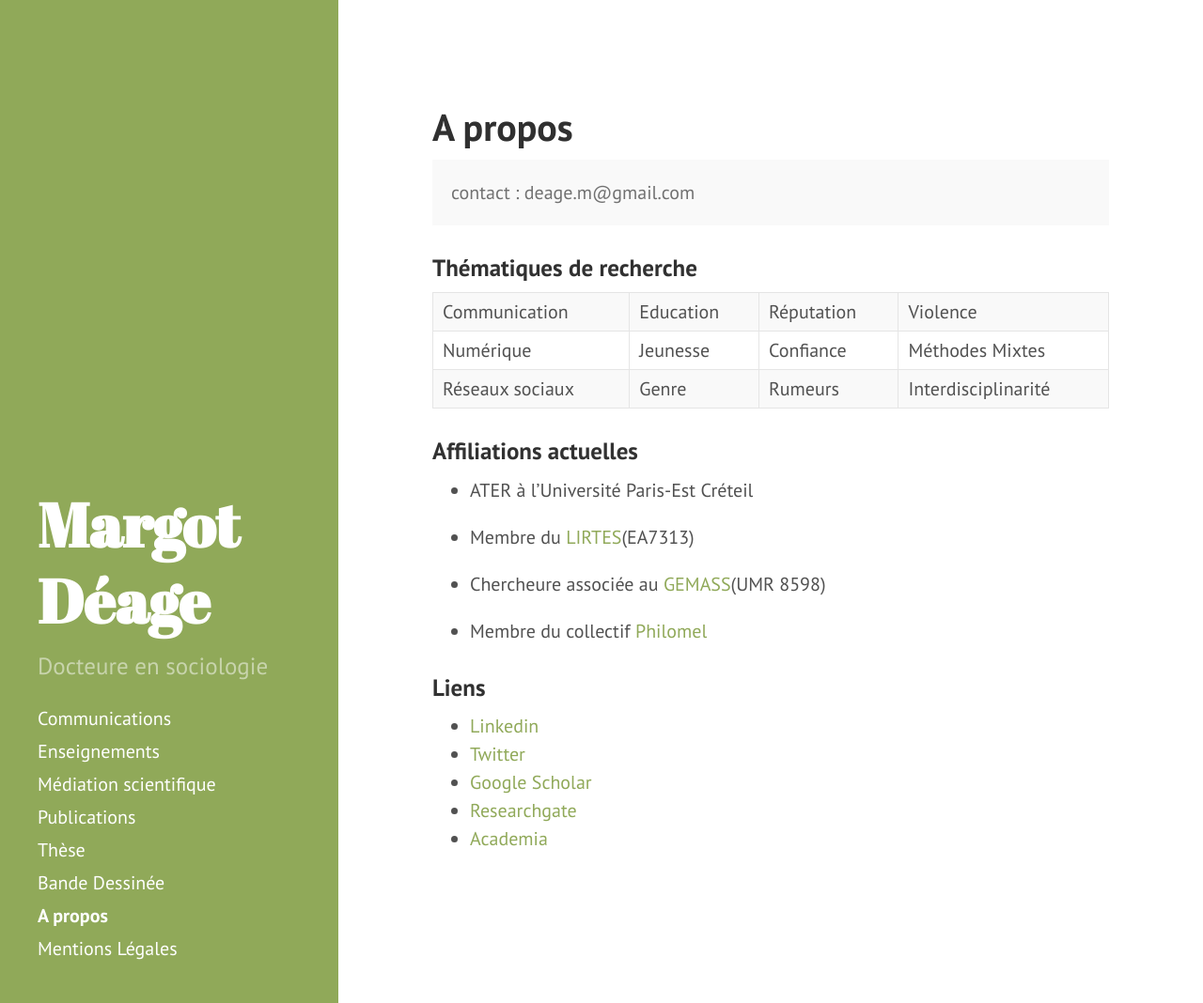
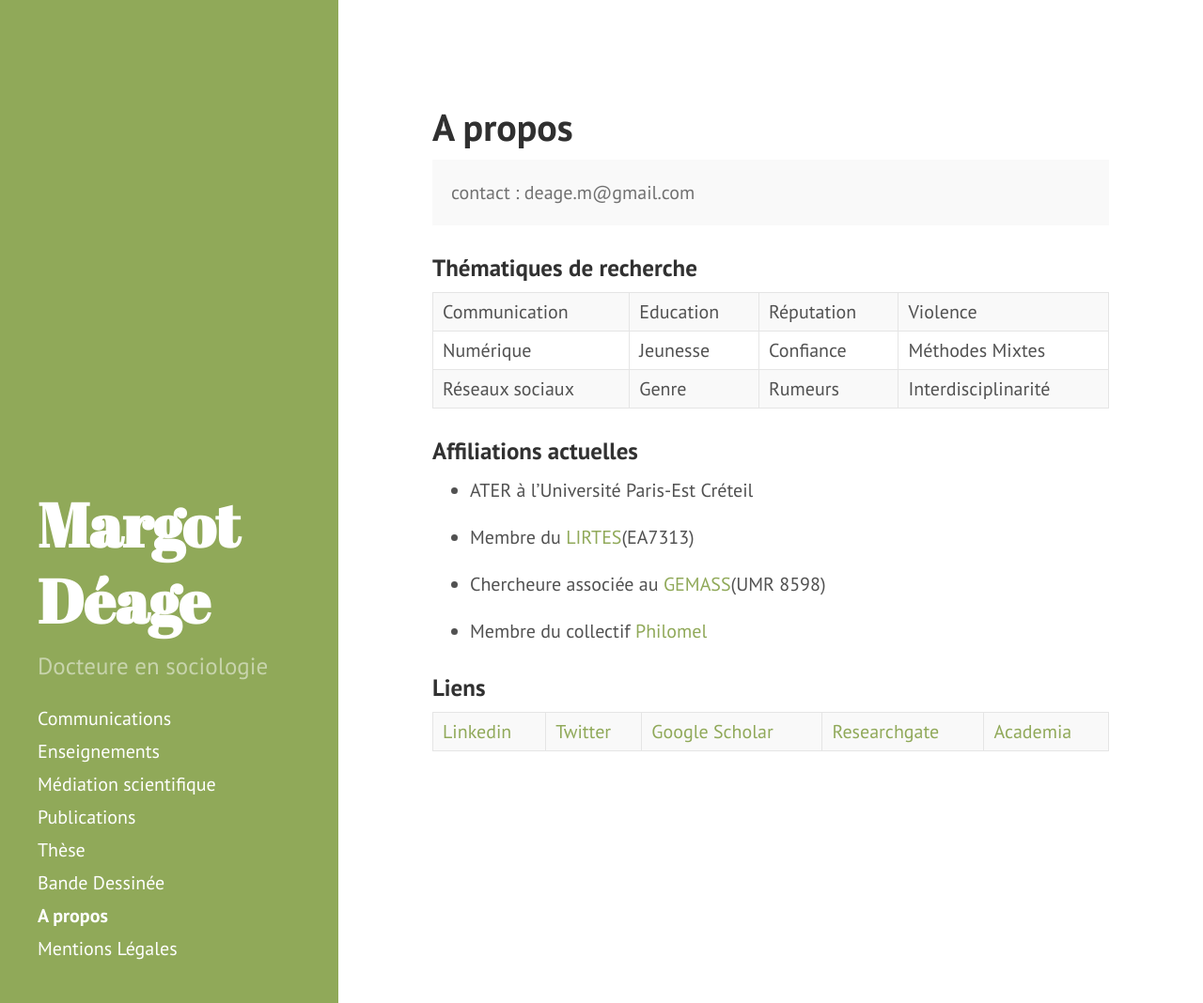
Before and after one commit to margotdeage/margotdeage.github.io, a Jekyll site: the page built from index.md, in a window 1280 px wide and 1068 px high. Shown: the whole window at 94% size. Built offline with Jekyll 4.4.1, drawn with Linux system fonts in a browser that asks for light colours; the list of posts is cut into pages by our own code.

```diff
--- a/index.md
+++ b/index.md
@@ -30,8 +30,4 @@ title: A propos
 
 ### Liens
 
-* [Linkedin](https://www.linkedin.com/in/margot-d%C3%A9age-435a3a170/?originalSubdomain=fr)
-* [Twitter](https://twitter.com/stalkologist)
-* [Google Scholar](https://scholar.google.fr/citations?user=CwkHhTcAAAAJ&hl=fr)
-* [Researchgate](https://www.researchgate.net/profile/Margot-Deage)
-* [Academia](https://u-pec.academia.edu/MargotD%C3%A9age)
+| [Linkedin](https://www.linkedin.com/in/margot-d%C3%A9age-435a3a170/?originalSubdomain=fr)|[Twitter](https://twitter.com/stalkologist)|[Google Scholar](https://scholar.google.fr/citations?user=CwkHhTcAAAAJ&hl=fr) |[Researchgate](https://www.researchgate.net/profile/Margot-Deage)| [Academia](https://u-pec.academia.edu/MargotD%C3%A9age)|
```
